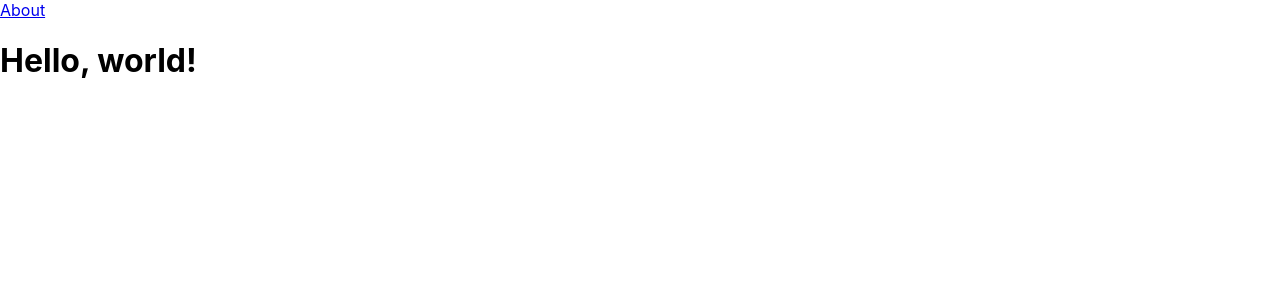
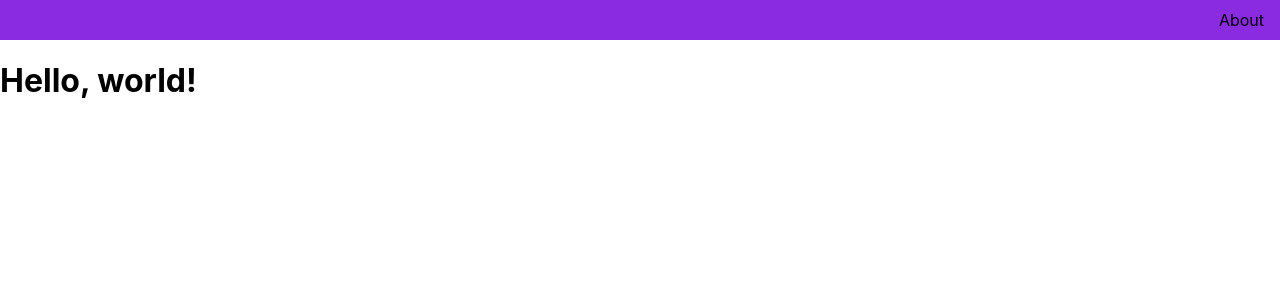
Before and after one commit to HHH-603/V1_Portfolio, a React (Create React App) app in the folder v1_portfolio/: page / in a window 1280 px wide. Shown: the top 300 px of the page. Built offline with nearby package versions, Linux system fonts and the light colour scheme.

Commit message:
Edited the Flex-Container and Navbar so that they would render properly.

```diff
--- a/v1_portfolio/src/components/Flex-Container/style.css
+++ b/v1_portfolio/src/components/Flex-Container/style.css
@@ -0,0 +1,3 @@
+.flex-container {
+    display: flex;
+}
--- a/v1_portfolio/src/components/Navbar/style.css
+++ b/v1_portfolio/src/components/Navbar/style.css
@@ -0,0 +1,14 @@
+.navbar {
+    display: flex;
+    background-color: blueviolet;
+    height: 5vh;
+    width: 100vw;
+    align-items: center;
+    justify-content: flex-end;
+}
+
+.navbar__nav-link {
+    text-decoration: none;
+    padding: 0 1rem;
+    color: black;
+}
```
